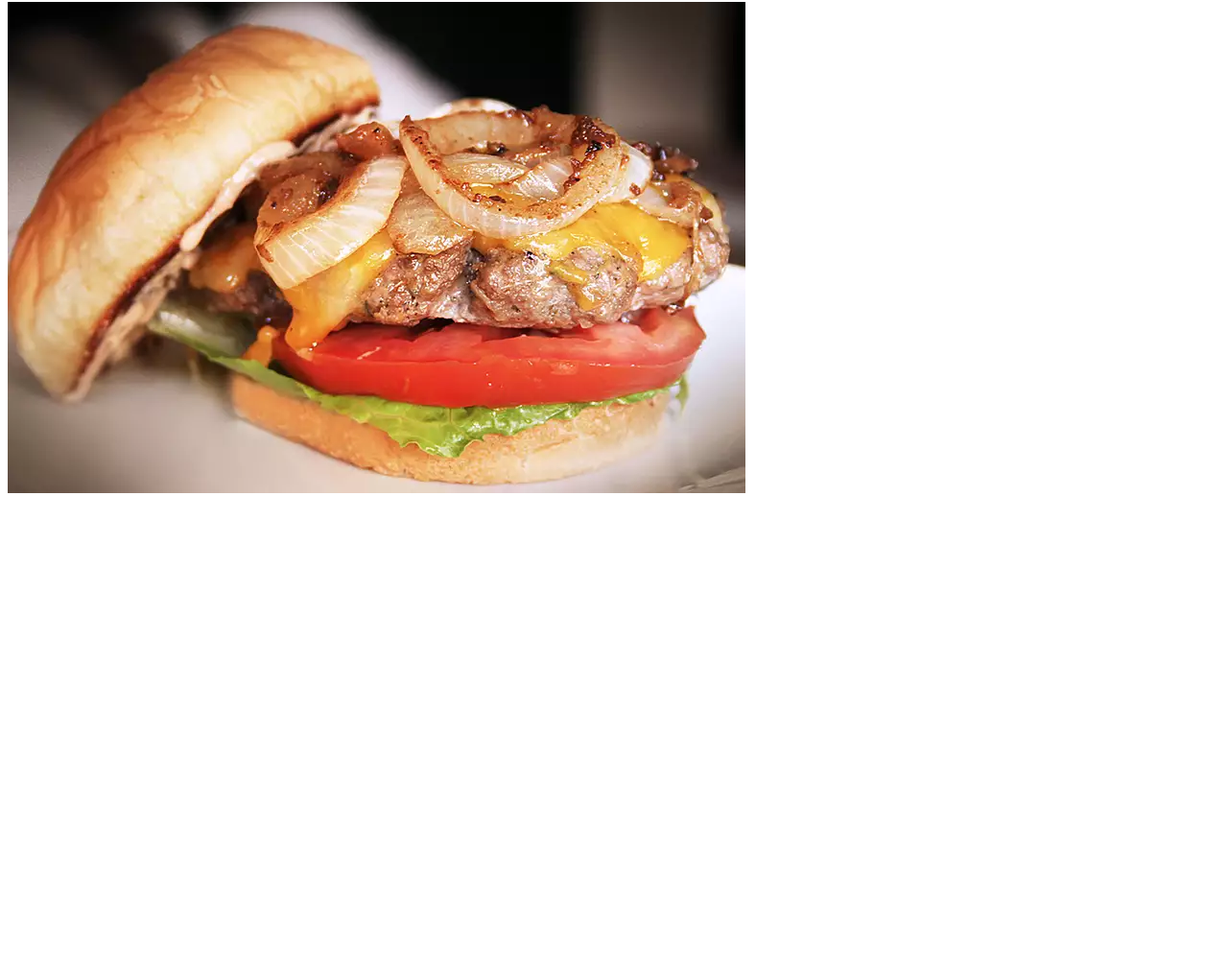
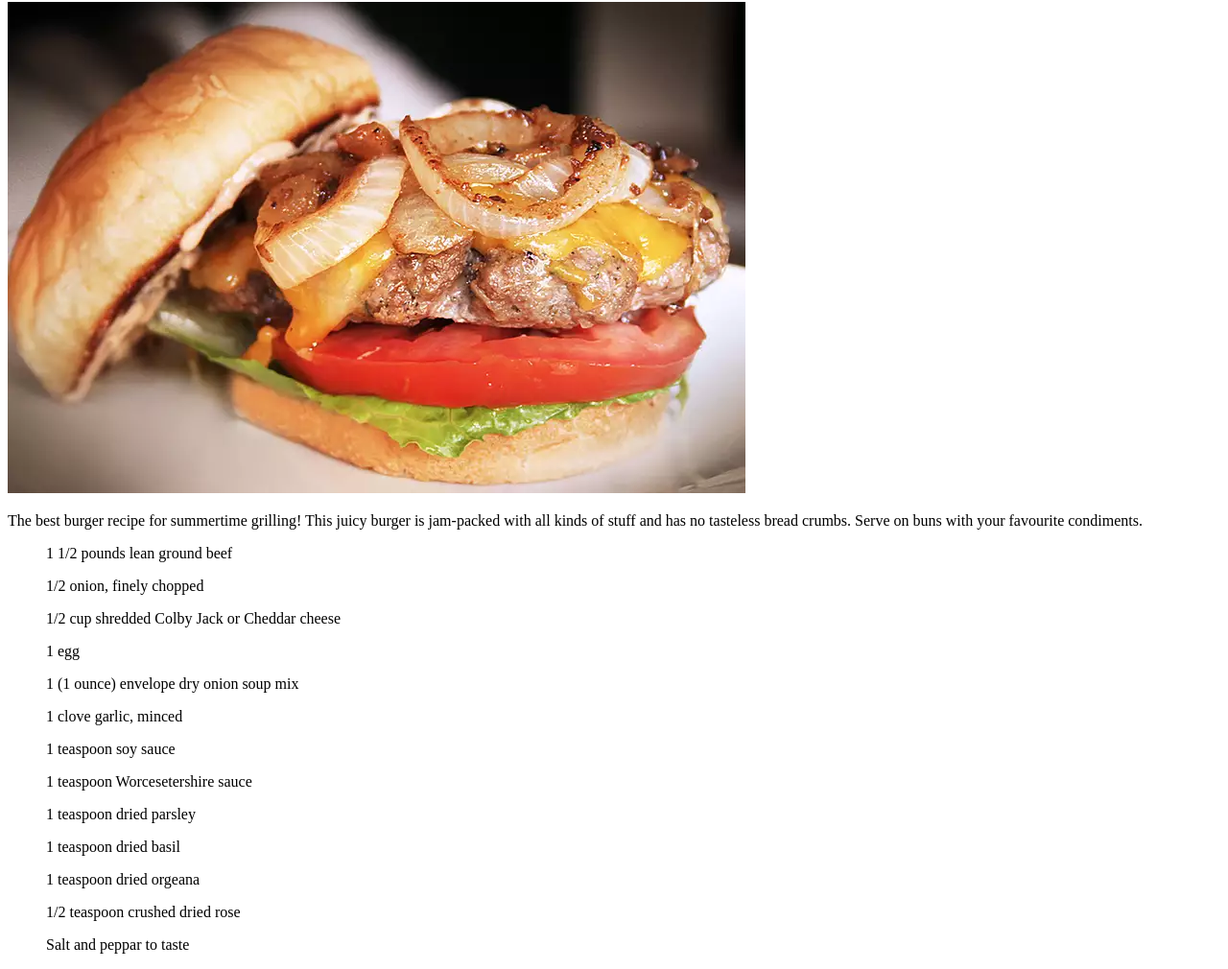
Before and after one commit to Brav1d/odin-recipes, a plain HTML site: page recipes/Hamburger.html in a window 1280 px wide. Shown: the part 78-1088 px from the top of the page at 96% size. Before the commit the page ends 800 px from the top, so only its background shows below. Drawn offline with Linux system fonts and the light colour scheme.

Commit message:
Added the ingredient list

```diff
--- a/recipes/Hamburger.html
+++ b/recipes/Hamburger.html
@@ -9,6 +9,23 @@
 <body>
     <h1>The Best Hamburger ever</h1>
     <img src="Hamburger.jpg" alt="A lovely picture of a yummy Hamburger">
+    <p>The best burger recipe for summertime grilling!
+        This juicy burger is jam-packed with all kinds of stuff and has no tasteless bread crumbs.
+        Serve on buns with your favourite condiments.
+    </p>
+    <ul>1 1/2 pounds lean ground beef</ul>
+    <ul>1/2 onion, finely chopped</ul>
+    <ul>1/2 cup shredded Colby Jack or Cheddar cheese</ul>
+    <ul>1 egg</ul>
+    <ul>1 (1 ounce) envelope dry onion soup mix</ul>
+    <ul>1 clove garlic, minced</ul>
+    <ul>1 teaspoon soy sauce</ul>
+    <ul>1 teaspoon Worcesetershire sauce </ul>
+    <ul>1 teaspoon dried parsley</ul>
+    <ul>1 teaspoon dried basil</ul>
+    <ul>1 teaspoon dried orgeana</ul>
+    <ul>1/2 teaspoon crushed dried rose</ul>
+    <ul>Salt and peppar to taste</ul>
 
 </body>
 </html>
```
